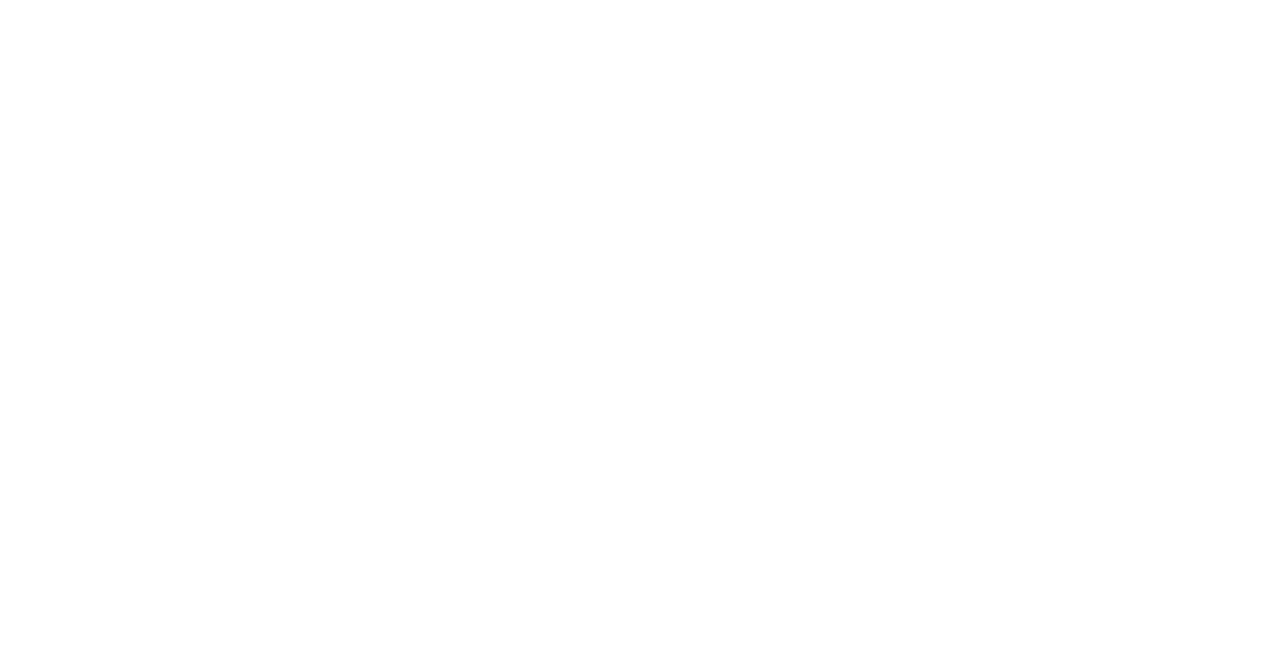
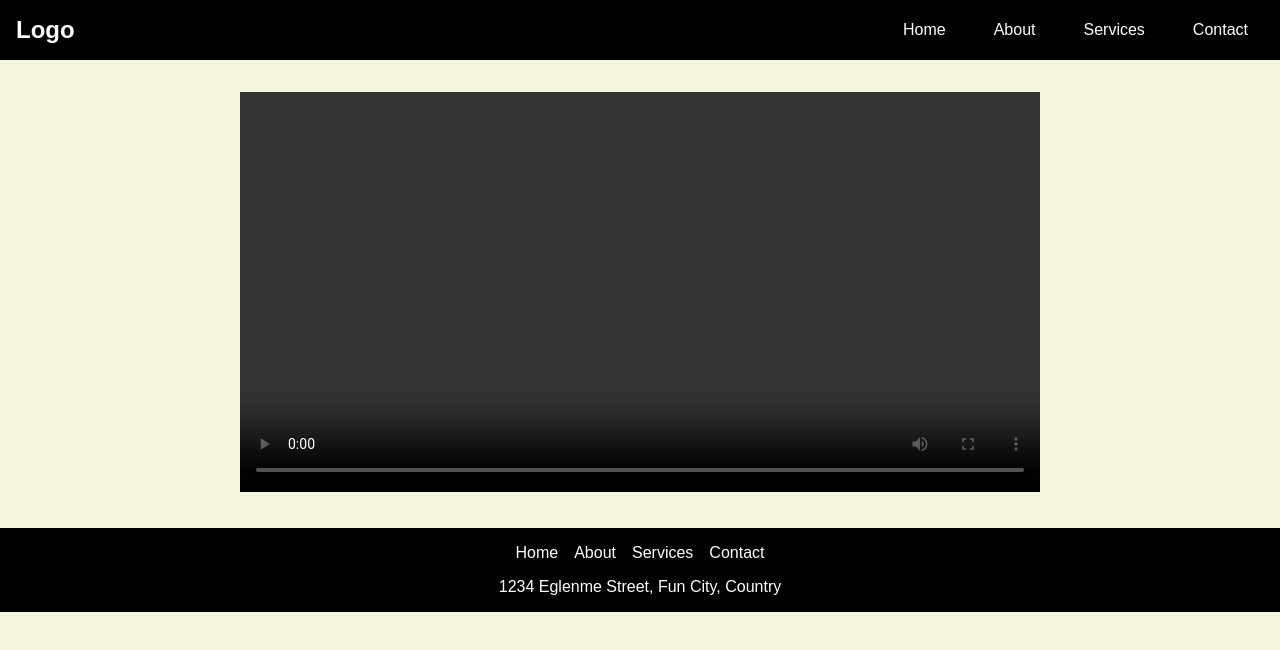
Before and after one commit to Khidr01/ymgk-EglenmeSistemi, a plain HTML site: page index.html in a window 1280 px wide. Drawn offline with Linux system fonts and the light colour scheme.

Commit message:
Index page updated and added all required elements for the first stage. Also styles were also added using the new created file (style.css).

```diff
--- a/index.html
+++ b/index.html
@@ -4,18 +4,44 @@
     <meta charset="UTF-8">
     <meta name="viewport" content="width=device-width, initial-scale=1.0">
     <title>Eglenme Sistemi</title>
+    <link rel="stylesheet" href="style.css">
 </head>
 <body>
     <header>
         <nav>
-
+            <div class="logo">Logo</div>
+            <ul class="nav-links">
+                <li><a href="#">Home</a></li>
+                <li><a href="#">About</a></li>
+                <li class="dropdown">
+                    <a href="#">Services</a>
+                    <ul class="dropdown-menu">
+                        <li><a href="#">Service 1</a></li>
+                        <li><a href="#">Service 2</a></li>
+                        <li><a href="#">Service 3</a></li>
+                    </ul>
+                </li>
+                <li><a href="#">Contact</a></li>
+            </ul>
         </nav>
     </header>
-    <body>
-
-    </body>
+    <main>
+        <section class="hero">
+            <video controls>
+                <!-- Placeholder for video -->
+            </video>
+        </section>
+    </main>
     <footer>
-
+        <ul class="footer-links">
+            <li><a href="#">Home</a></li>
+            <li><a href="#">About</a></li>
+            <li><a href="#">Services</a></li>
+            <li><a href="#">Contact</a></li>
+        </ul>
+        <address>
+            1234 Eglenme Street, Fun City, Country
+        </address>
     </footer>
 </body>
 </html>
--- /dev/null
+++ b/style.css
@@ -0,0 +1,109 @@
+body {
+    margin: 0;
+    font-family: Arial, sans-serif;
+    background-color: beige;
+    color: white;
+}
+
+header {
+    background-color: black;
+    padding: 1rem;
+}
+
+nav {
+    display: flex;
+    justify-content: space-between;
+    align-items: center;
+}
+
+.logo {
+    font-size: 1.5rem;
+    font-weight: bold;
+}
+
+.nav-links {
+    list-style: none;
+    display: flex;
+    gap: 1rem;
+    margin: 0;
+    padding: 0;
+}
+
+.nav-links li {
+    position: relative;
+}
+
+.nav-links a {
+    text-decoration: none;
+    color: white;
+    padding: 0.5rem 1rem;
+    transition: all 0.3s ease-in-out;
+}
+
+.nav-links a:hover {
+    background-color: white;
+    color: black;
+}
+
+.dropdown-menu {
+    display: none;
+    position: absolute;
+    top: 100%;
+    left: 0;
+    background-color: black;
+    list-style: none;
+    padding: 0;
+    margin: 0;
+}
+
+.dropdown:hover .dropdown-menu {
+    display: block;
+}
+
+.dropdown-menu li a {
+    display: block;
+    padding: 0.5rem 1rem;
+}
+
+.hero {
+    padding: 2rem;
+    text-align: center;
+}
+
+video {
+    width: 80%;
+    max-width: 800px;
+    height: auto;
+    background-color: black;
+}
+
+footer {
+    background-color: black;
+    padding: 1rem;
+    text-align: center;
+}
+
+.footer-links {
+    list-style: none;
+    display: flex;
+    justify-content: center;
+    gap: 1rem;
+    margin: 0;
+    padding: 0;
+}
+
+.footer-links a {
+    text-decoration: none;
+    color: white;
+    transition: all 0.3s ease-in-out;
+}
+
+.footer-links a:hover {
+    background-color: white;
+    color: black;
+}
+
+address {
+    margin-top: 1rem;
+    font-style: normal;
+}
```
